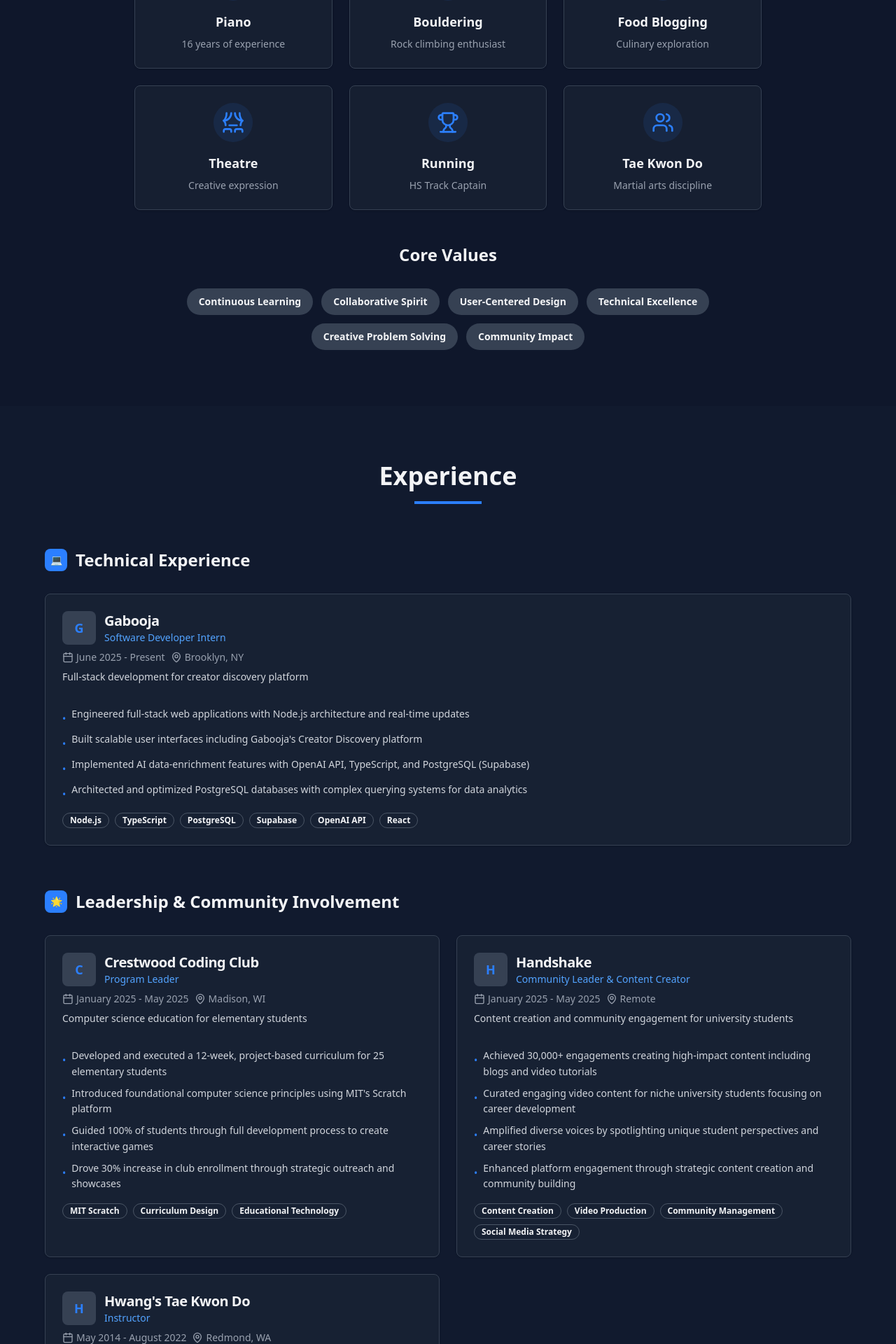
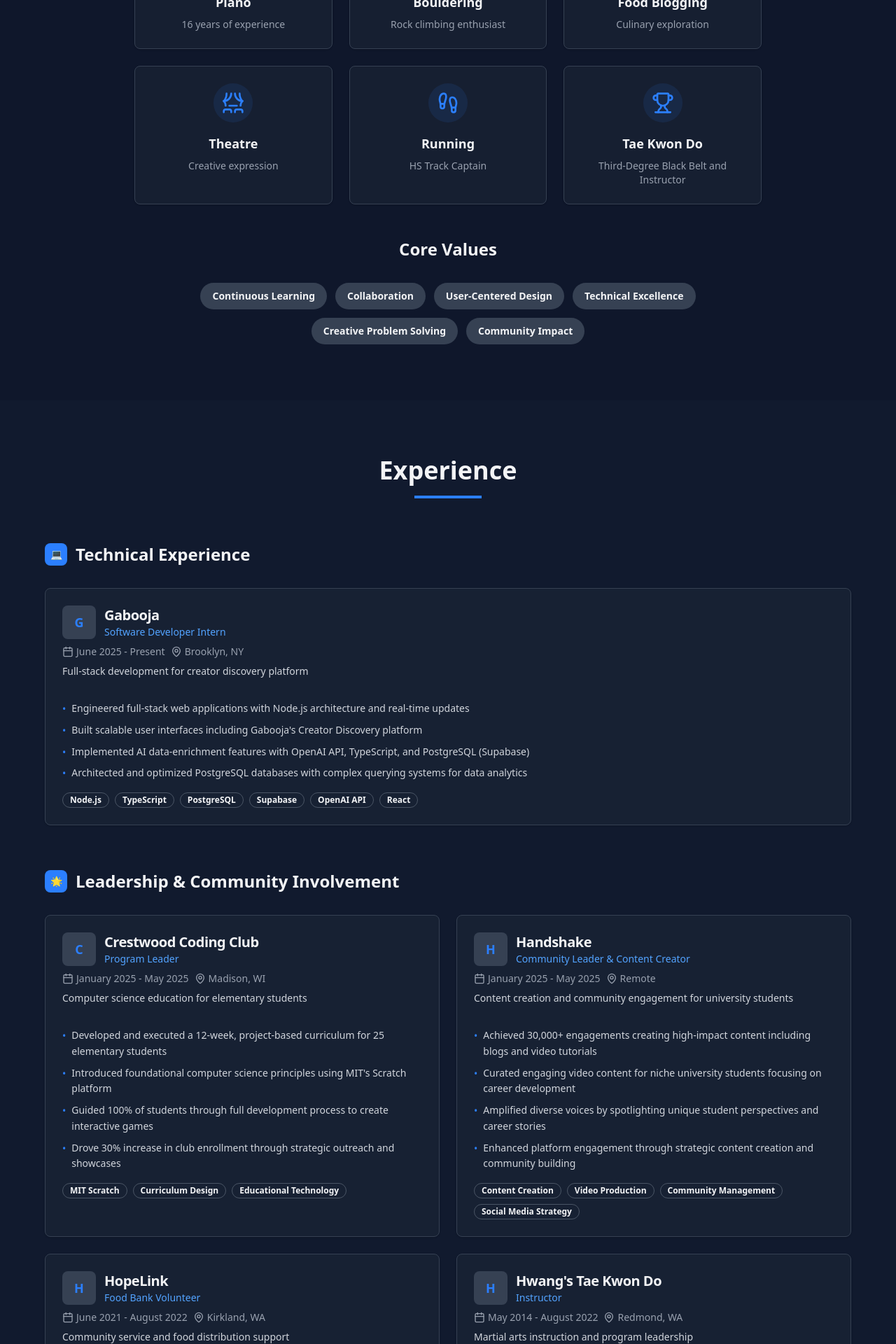
Before and after one commit to tannerlee119/Tanner-Lee-Personal-Portfolio, a Next.js app: page / in a window 1280 px wide. Shown: the part 1580-3500 px from the top of the page at 70% size. Built offline with nearby package versions, Linux system fonts and the light colour scheme.

Commit message:
Enhance CLAUDE.md and update About and Experience components with new content and structure. Added customer service experience and refined descriptions in the About section. Updated Experience section to include service roles and improved formatting.

```diff
--- a/src/components/about.tsx
+++ b/src/components/about.tsx
@@ -1,14 +1,14 @@
 import { Badge } from '@/components/ui/badge'
 import { Card, CardContent } from '@/components/ui/card'
-import { Music, Mountain, Coffee, Users, Theater, Trophy } from 'lucide-react'
+import { Music, Mountain, Coffee, Footprints, Theater, Trophy } from 'lucide-react'
 
 const interests = [
   { name: 'Piano', icon: Music, description: '16 years of experience' },
   { name: 'Bouldering', icon: Mountain, description: 'Rock climbing enthusiast' },
   { name: 'Food Blogging', icon: Coffee, description: 'Culinary exploration' },
   { name: 'Theatre', icon: Theater, description: 'Creative expression' },
-  { name: 'Running', icon: Trophy, description: 'HS Track Captain' },
-  { name: 'Tae Kwon Do', icon: Users, description: 'Martial arts discipline' }
+  { name: 'Running', icon: Footprints, description: 'HS Track Captain' },
+  { name: 'Tae Kwon Do', icon: Trophy, description: 'Third-Degree Black Belt and Instructor' }
 ]
 
 export function About() {
@@ -25,10 +25,8 @@
           <div className="prose prose-lg max-w-none">
             <div className="text-gray-300 leading-relaxed space-y-6">
               <p className="text-lg">
-                I&apos;m a passionate full-stack developer currently pursuing my Bachelor&apos;s in Computer Science
-                at the University of Wisconsin-Madison. My journey into technology began with a curiosity
-                about how things work and evolved into a deep love for building solutions that make a
-                meaningful impact.
+                I&apos;m a passionate full-stack developer recently graduated with a Bachelor&apos;s degree in Computer Science
+                from the University of Wisconsin-Madison.
               </p>
 
               <p className="text-lg">
@@ -83,7 +81,7 @@
                 Continuous Learning
               </Badge>
               <Badge variant="secondary" className="px-4 py-2 text-sm">
-                Collaborative Spirit
+                Collaboration
               </Badge>
               <Badge variant="secondary" className="px-4 py-2 text-sm">
                 User-Centered Design
--- a/src/components/experience.tsx
+++ b/src/components/experience.tsx
@@ -52,6 +52,21 @@
     technologies: ['Content Creation', 'Video Production', 'Community Management', 'Social Media Strategy']
   },
   {
+    organization: 'HopeLink',
+    position: 'Food Bank Volunteer',
+    location: 'Kirkland, WA',
+    period: 'June 2021 - August 2022',
+    logo: '/logos/hopelink-logo.png',
+    description: 'Community service and food distribution support',
+    achievements: [
+      'Collaborated within volunteer teams to sort, inspect, and categorize donations, processing over 1,000 pounds of food weekly',
+      'Managed inventory by stocking shelves, rotating products to ensure freshness, and maintaining organized warehouse environment',
+      'Directly assisted in distribution process, assembling food packages for dozens of families daily',
+      'Provided welcoming and dignified experience for all clients while maintaining food safety standards'
+    ],
+    technologies: ['Team Collaboration', 'Inventory Management', 'Community Service', 'Food Safety Standards']
+  },
+  {
     organization: 'Hwang\'s Tae Kwon Do',
     position: 'Instructor',
     location: 'Redmond, WA',
@@ -68,8 +83,41 @@
   }
 ]
 
+const serviceExperience = [
+  {
+    organization: 'HWY1',
+    position: 'Counter Server',
+    location: 'Madison, WI',
+    period: 'May 2025 - August 2025',
+    logo: '/logos/hwy1-logo.png',
+    description: 'Customer service in high-volume restaurant environment',
+    achievements: [
+      'Provided excellent customer service in fast-paced environment, assembling customized orders accurately',
+      'Operated Point of Sale system to process payments and handle cash/credit transactions',
+      'Maintained strict adherence to food safety and sanitation standards with daily temperature logs',
+      'Upsold promotional items while ensuring customer satisfaction and service quality'
+    ],
+    technologies: ['Customer Service', 'Food Safety', 'POS Systems', 'Team Collaboration']
+  },
+  {
+    organization: 'Miko Poké',
+    position: 'Counter Server and Prep Cook',
+    location: 'Madison, WI',
+    period: 'January 2024 - May 2025',
+    logo: '/logos/miko-poke-logo.png',
+    description: 'Food service and kitchen operations',
+    achievements: [
+      'Served over 100 customers daily ensuring prompt service and satisfaction',
+      'Prepared 10+ fresh ingredients and assembled over 200 bowls per shift with <1% error rate',
+      'Contributed to increasing store ratings from 4.0 to 4.5 stars on Google through consistent quality',
+      'Maintained high standards of food preparation and customer interaction'
+    ],
+    technologies: ['Food Preparation', 'Customer Service', 'Quality Control', 'Kitchen Operations']
+  }
+]
+
 interface ExperienceCardProps {
-  item: typeof technicalExperience[0] | typeof leadershipExperience[0]
+  item: typeof technicalExperience[0] | typeof leadershipExperience[0] | typeof serviceExperience[0]
 }
 
 function ExperienceCard({ item }: ExperienceCardProps) {
@@ -115,7 +163,7 @@
           <ul className="space-y-2">
             {item.achievements.map((achievement, index) => (
               <li key={index} className="text-gray-300 text-sm flex items-start gap-2">
-                <span className="text-blue-500 mt-2 flex-shrink-0">•</span>
+                <span className="text-blue-500 mt-0.5 flex-shrink-0">•</span>
                 <span className="leading-relaxed">{achievement}</span>
               </li>
             ))}
@@ -175,6 +223,22 @@
               ))}
             </div>
           </div>
+
+          {/* Customer Service & Hospitality */}
+          <div>
+            <h3 className="text-2xl font-semibold text-gray-100 mb-8 flex items-center gap-3">
+              <span className="w-8 h-8 bg-blue-500 rounded-lg flex items-center justify-center">
+                <span className="text-white text-sm">🍽️</span>
+              </span>
+              Customer Service & Hospitality
+            </h3>
+
+            <div className="grid gap-6 md:grid-cols-1 lg:grid-cols-2">
+              {serviceExperience.map((item, index) => (
+                <ExperienceCard key={index} item={item} />
+              ))}
+            </div>
+          </div>
         </div>
       </div>
     </section>
```
Also changed, not shown: 2 other files (tests, documents, lock files or other folders).
